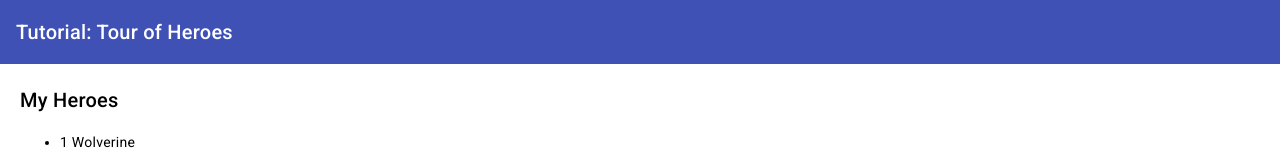
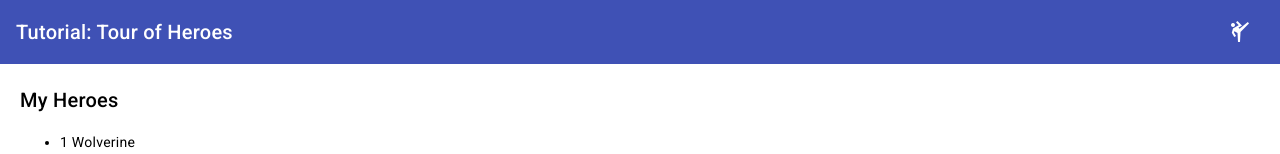
Before and after one commit to urieljuliatti/tour-of-heroes, an Angular app: page /heroes in a window 1280 px wide. Shown: the top 154 px of the page. Built offline with nearby package versions, Linux system fonts and the light colour scheme.

Commit message:
Adicionando navegação

```diff
--- a/src/app/app.component.html
+++ b/src/app/app.component.html
@@ -1,5 +1,9 @@
 <mat-toolbar color="primary">
     <span>{{title}}</span>
+    <span fxFlex></span>
+    <button mat-icon-button  aria-label="Heroes List" routerLink="/heroes">
+      <mat-icon>sports_martial_arts</mat-icon>
+    </button>
 </mat-toolbar>
 
 <div class="content">
--- a/src/app/app.module.ts
+++ b/src/app/app.module.ts
@@ -11,6 +11,8 @@ import { MatButtonModule } from '@angular/material/button';
 import { MessagesComponent } from './messages/messages.component';
 import { MatExpansionModule } from '@angular/material/expansion';
 import { AppRoutingModule } from './app-routing.module';
+import { MatIconModule } from '@angular/material/icon';
+import { FlexLayoutModule } from '@angular/flex-layout';
 @NgModule({
   declarations: [
     AppComponent,
@@ -25,7 +27,9 @@ import { AppRoutingModule } from './app-routing.module';
     MatToolbarModule,
     MatButtonModule,
     MatExpansionModule,
-    AppRoutingModule
+    AppRoutingModule,
+    MatIconModule,
+    FlexLayoutModule
 
   ],
   providers: [],
```
